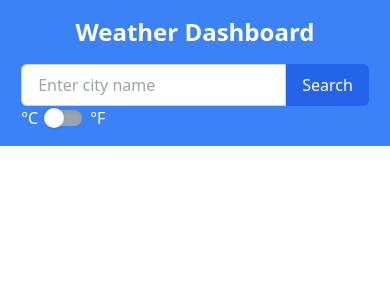
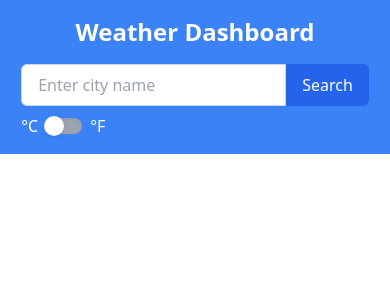
Before and after one commit to tohidul3417/weather-dashboard, a React (Create React App) app: page / in a window 390 px wide. Shown: the top 300 px of the page. Built offline with nearby package versions, Linux system fonts and the light colour scheme; no server answers.

Commit message:
syle(UnitToggle): add Tailwind CSS classes

```diff
--- a/src/components/UnitToggle.jsx
+++ b/src/components/UnitToggle.jsx
@@ -1,10 +1,10 @@
-import React, { useContext} from "react";
+import React, { useContext } from "react";
 import { WeatherContext } from "../context/WeatherContext";
 
 const UnitToggle = () => {
   const { unit, toggleUnit } = useContext(WeatherContext);
   return (
-    <div className="flex items-center space-x-2">
+    <div className="flex items-center space-x-2 md:ml-2 mt-2 md:mt-0">
       <span>°C</span>
       <label className="flex items-center cursor-pointer" htmlFor="unit-toggle">
         <div className="relative">
```
